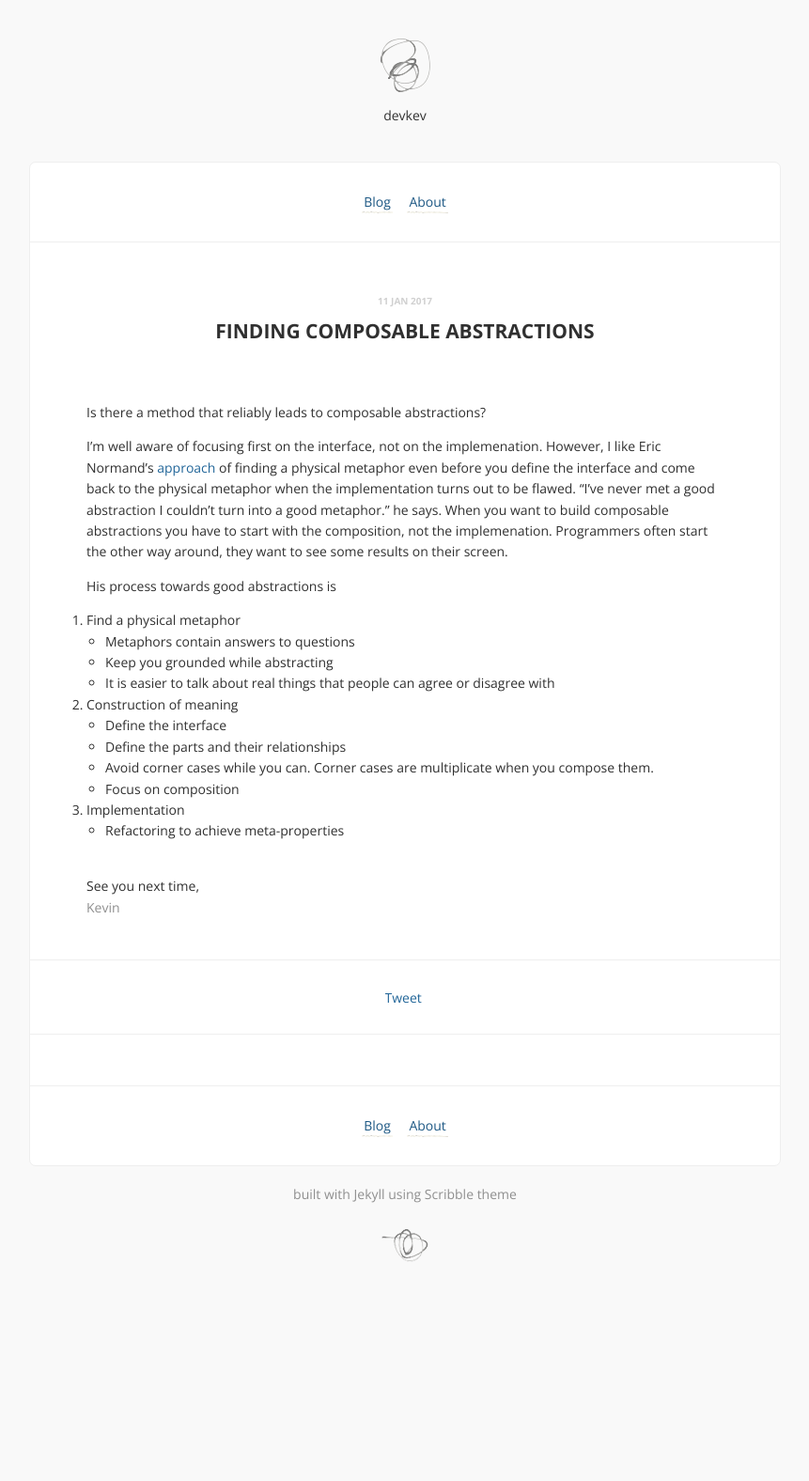
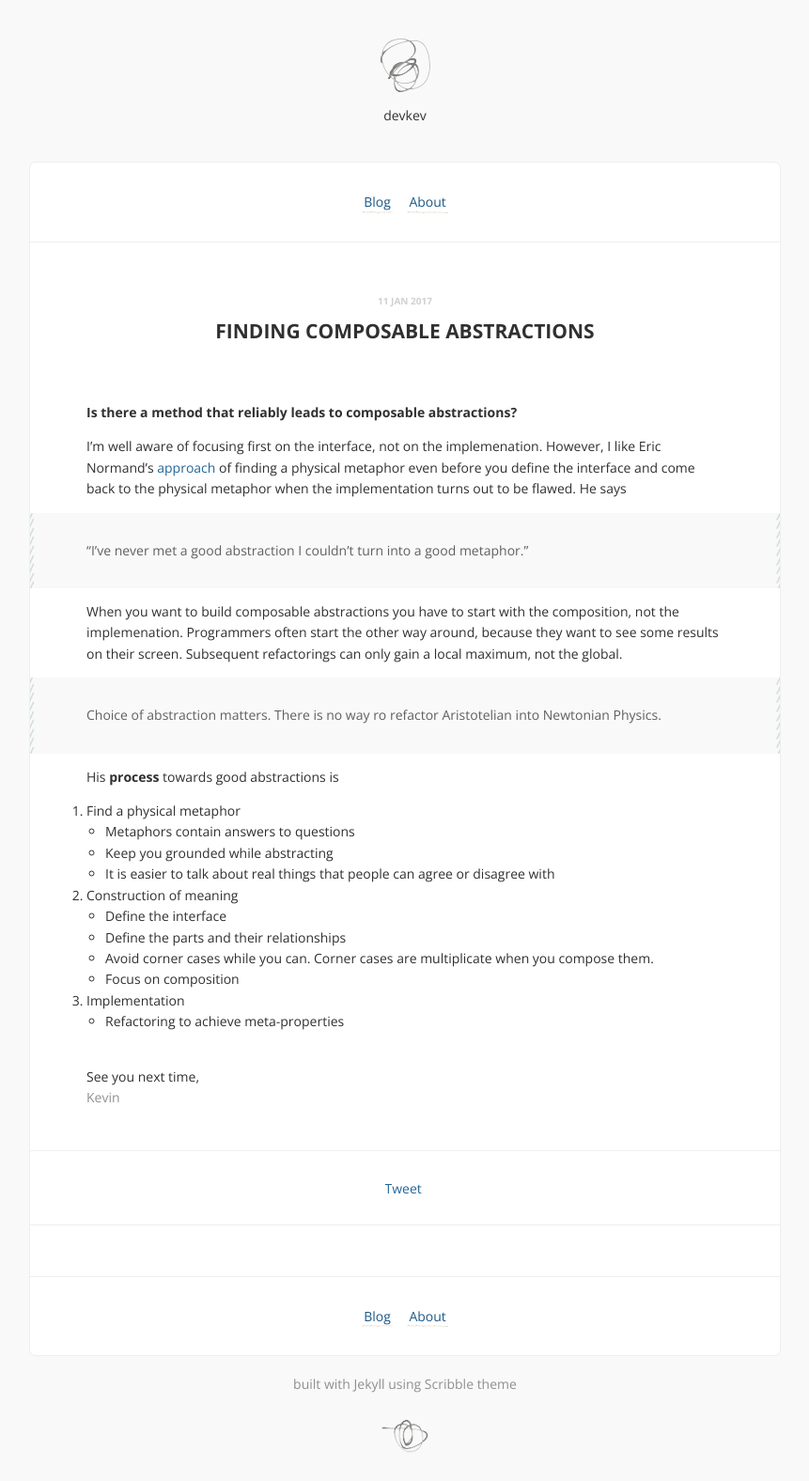
Before and after one commit to defkef/defkef.github.io, a Jekyll site: the page built from _posts/2017-01-11-finding-composable-abstractions.markdown, in a window 1280 px wide. Shown: the whole page at 94% size, without its empty margins (209-1070 px from the left). Built offline with Jekyll 4.4.1, drawn with Linux system fonts in a browser that asks for light colours; comment, search, counter and statistics services are not loaded; before the commit the page ends 1373 px from its top, so only the background shows below that.

Commit message:
update blog post

```diff
--- a/_posts/2017-01-11-finding-composable-abstractions.markdown
+++ b/_posts/2017-01-11-finding-composable-abstractions.markdown
@@ -4,14 +4,19 @@ title:  "Finding composable abstractions"
 date:   2017-01-11
 share: y
 disqus: y
-author: Kevin
 ---
 
-Is there a method that reliably leads to composable abstractions?
+**Is there a method that reliably leads to composable abstractions?**
 
-I'm well aware of focusing first on the interface, not on the implemenation. However, I like Eric Normand's [approach][approach] of finding a physical metaphor even before you define the interface and come back to the physical metaphor when the implementation turns out to be flawed. "I've never met a good abstraction I couldn't turn into a good metaphor." he says. When you want to build composable abstractions you have to start with the composition, not the implemenation. Programmers often start the other way around, they want to see some results on their screen.
+I'm well aware of focusing first on the interface, not on the implemenation. However, I like Eric Normand's [approach][approach] of finding a physical metaphor even before you define the interface and come back to the physical metaphor when the implementation turns out to be flawed. He says
 
-His process towards good abstractions is
+> "I've never met a good abstraction I couldn't turn into a good metaphor."
+
+When you want to build composable abstractions you have to start with the composition, not the implemenation. Programmers often start the other way around, because they want to see some results on their screen. Subsequent refactorings can only gain a local maximum, not the global.
+
+> Choice of abstraction matters. There is no way ro refactor Aristotelian into Newtonian Physics.
+
+His **process** towards good abstractions is
 
 1. Find a physical metaphor
   - Metaphors contain answers to questions
```
